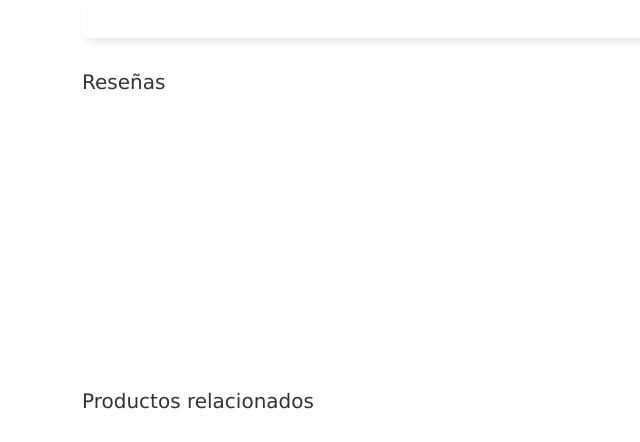
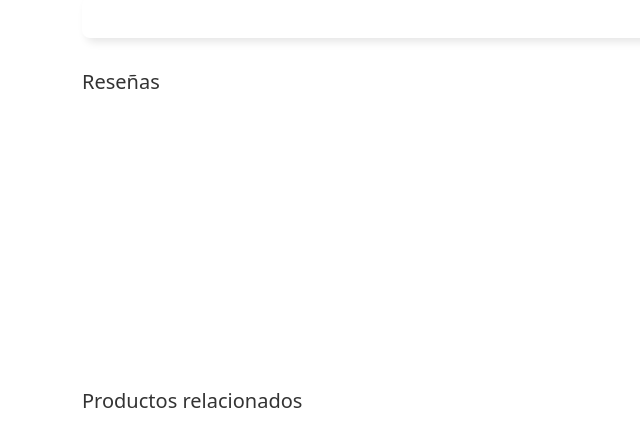
Before and after one commit to camilacamacho421/Proyecto6-1, a plain HTML site: page product-info.html in a window 1280 px wide. Shown: the part 285-727 px from the top of the page, 0-640 px from the left. Drawn offline with Linux system fonts and the light colour scheme; sample sign-in values are in the browser's storage.

Commit message:
cambio de letra

```diff
--- a/css/styles.css
+++ b/css/styles.css
@@ -609,7 +609,7 @@ margin-top: 2rem;
 margin-bottom: 2rem;
 font-size: 20px;
 color: #333;
-font: system-ui, -apple-system, "Segoe UI", Roboto, "Helvetica Neue", Arial, "Noto Sans", "Liberation Sans", sans-serif, "Apple Color Emoji", "Segoe UI Emoji", "Segoe UI Symbol", "Noto Color Emoji";
+font-family: system-ui, -apple-system, "Segoe UI", Roboto, "Helvetica Neue", Arial, "Noto Sans", "Liberation Sans", sans-serif, "Apple Color Emoji", "Segoe UI Emoji", "Segoe UI Symbol", "Noto Color Emoji";
 }
 
 /* Termina estilo de comentarios*/
```
